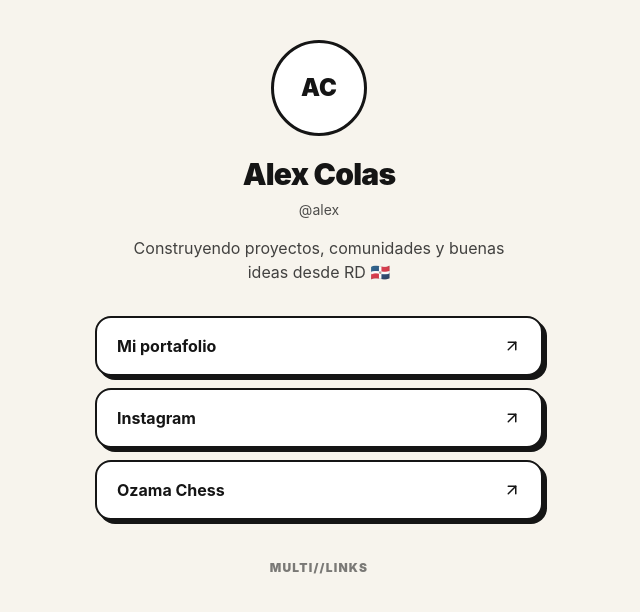
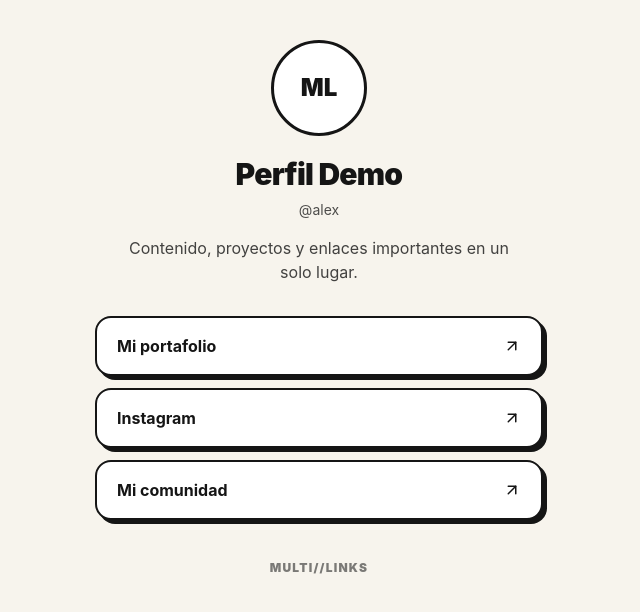
Before and after one commit to Alexandercolas/multilinks, a Next.js app: page /alex in a window 1280 px wide. Shown: the top 612 px of the page, without its empty margins (321-961 px from the left). Built offline with nearby package versions, Linux system fonts and the light colour scheme.

Commit message:
Replace personal demo data

```diff
--- a/app/page.tsx
+++ b/app/page.tsx
@@ -7,7 +7,7 @@ export default function Home() {
     <nav className="mx-auto flex max-w-6xl items-center justify-between px-6 py-6"><Logo/><div className="flex items-center gap-3"><Link href="/alex" className="hidden rounded-full px-5 py-2.5 font-semibold sm:block">Ver demo</Link><Link href="/dashboard" className="rounded-full bg-ink px-5 py-2.5 font-bold text-white">Crear mi página</Link></div></nav>
     <section className="mx-auto grid min-h-[78vh] max-w-6xl items-center gap-14 px-6 py-14 lg:grid-cols-[1.1fr_.9fr]">
       <div><div className="mb-6 inline-flex rotate-[-2deg] items-center gap-2 border-2 border-ink bg-lime px-4 py-2 text-sm font-black shadow-hard"><Sparkles size={16}/> HECHO PARA DESTACAR</div><h1 className="max-w-3xl text-6xl font-black leading-[.9] tracking-[-.07em] sm:text-7xl lg:text-[92px]">Todo lo tuyo.<br/><span className="text-[#7055e8]">Un solo link.</span></h1><p className="mt-7 max-w-xl text-lg leading-8 text-black/65">Comparte tu contenido, proyectos y redes desde una página que sí se siente tuya. Lista en minutos.</p><div className="mt-9 flex flex-wrap gap-4"><Link href="/dashboard" className="flex items-center gap-2 rounded-full bg-ink px-7 py-4 font-bold text-white transition hover:-translate-y-1">Comenzar gratis <ArrowUpRight size={19}/></Link><span className="flex items-center gap-2 px-3 text-sm font-semibold"><Check size={18}/> Sin tarjeta</span></div></div>
-      <div className="relative mx-auto w-full max-w-[390px] rotate-[3deg] rounded-[42px] border-[3px] border-ink bg-ink p-3 shadow-[16px_16px_0_#c9ff58]"><div className="rounded-[30px] bg-[#8566ff] px-7 py-10 text-center text-white"><div className="mx-auto flex h-20 w-20 items-center justify-center rounded-full border-2 border-white bg-lime text-2xl font-black text-ink">AC</div><h2 className="mt-5 text-2xl font-black">Alex Colas</h2><p className="mt-2 text-sm text-white/75">Ideas, proyectos y comunidad 🇩🇴</p><div className="mt-8 space-y-3 text-left text-ink">{["Mi portafolio", "Instagram", "Ozama Chess"].map(text => <div key={text} className="flex items-center justify-between rounded-2xl border-2 border-ink bg-white px-5 py-4 font-bold shadow-[3px_3px_0_#151515]">{text}<ArrowUpRight size={18}/></div>)}</div></div></div>
+      <div className="relative mx-auto w-full max-w-[390px] rotate-[3deg] rounded-[42px] border-[3px] border-ink bg-ink p-3 shadow-[16px_16px_0_#c9ff58]"><div className="rounded-[30px] bg-[#8566ff] px-7 py-10 text-center text-white"><div className="mx-auto flex h-20 w-20 items-center justify-center rounded-full border-2 border-white bg-lime text-2xl font-black text-ink">ML</div><h2 className="mt-5 text-2xl font-black">Perfil Demo</h2><p className="mt-2 text-sm text-white/75">Contenido, proyectos y comunidad</p><div className="mt-8 space-y-3 text-left text-ink">{["Mi portafolio", "Instagram", "Mi comunidad"].map(text => <div key={text} className="flex items-center justify-between rounded-2xl border-2 border-ink bg-white px-5 py-4 font-bold shadow-[3px_3px_0_#151515]">{text}<ArrowUpRight size={18}/></div>)}</div></div></div>
     </section>
   </main>;
 }
--- a/lib/demo-profile.ts
+++ b/lib/demo-profile.ts
@@ -2,14 +2,14 @@ import type { Profile } from "@/types/profile";
 
 export const demoProfile: Profile = {
   username: "alex",
-  displayName: "Alex Colas",
-  bio: "Construyendo proyectos, comunidades y buenas ideas desde RD 🇩🇴",
-  avatar: "AC",
+  displayName: "Perfil Demo",
+  bio: "Contenido, proyectos y enlaces importantes en un solo lugar.",
+  avatar: "ML",
   theme: "lime",
   links: [
     { id: "1", title: "Mi portafolio", url: "https://example.com", active: true },
     { id: "2", title: "Instagram", url: "https://instagram.com", active: true },
-    { id: "3", title: "Ozama Chess", url: "https://example.com/ozama", active: true }
+    { id: "3", title: "Mi comunidad", url: "https://example.com/community", active: true }
   ]
 };
 
```
